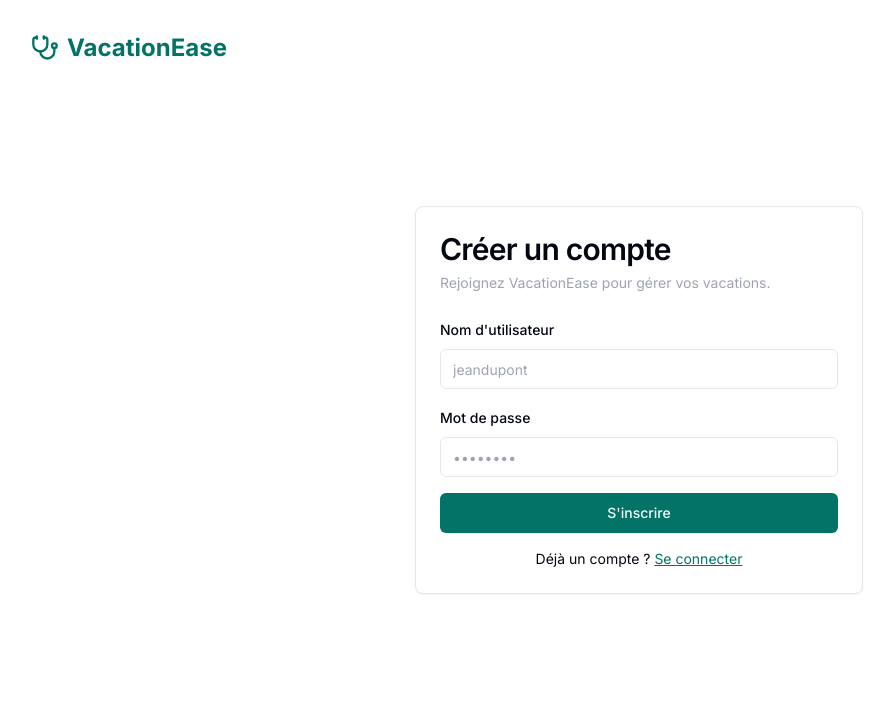
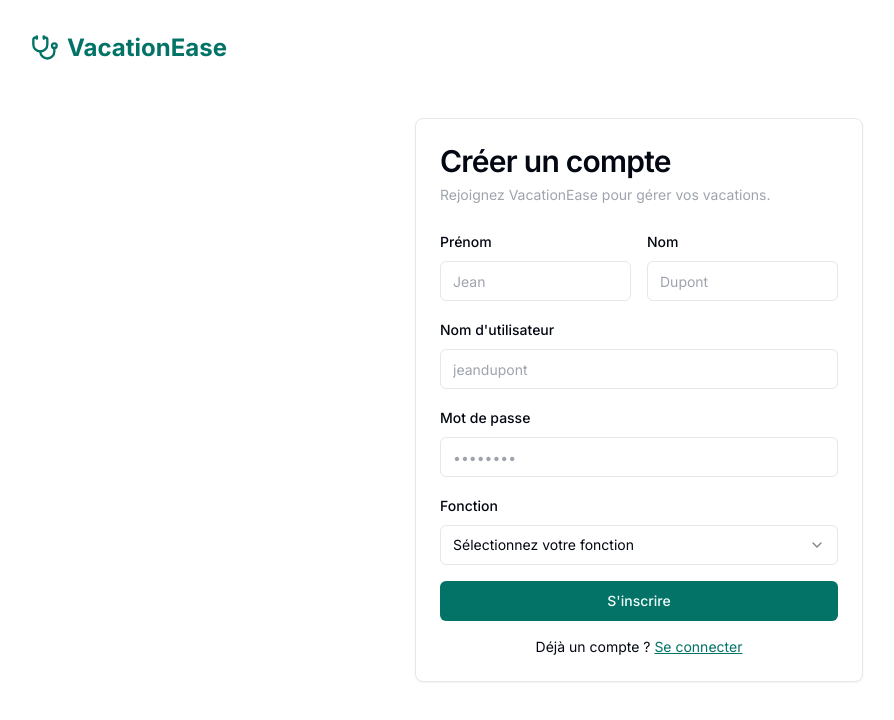
Before and after one commit to zoubayerBS/myrepository, a Next.js app: page /signup in a window 1280 px wide. Shown: the top 720 px of the page, without its empty margins (1-895 px from the left). Built offline with nearby package versions, Linux system fonts and the light colour scheme; no server answers.

Commit message:
feat: Add new fields to sign-up form

```diff
--- a/src/components/auth/SignUpForm.tsx
+++ b/src/components/auth/SignUpForm.tsx
@@ -28,10 +28,22 @@ import {
 } from '@/components/ui/form';
 import { Input } from '@/components/ui/input';
 import { Loader2 } from 'lucide-react';
+import {
+  Select,
+  SelectContent,
+  SelectItem,
+  SelectTrigger,
+  SelectValue,
+} from '@/components/ui/select';
 
 const formSchema = z.object({
-  username: z.string().min(3, { message: 'Le nom d\'utilisateur doit contenir au moins 3 caractères.' }),
-  password: z.string().min(6, { message: 'Le mot de passe doit contenir au moins 6 caractères.' }),
+  prenom: z.string().min(2, { message: "Le prénom doit contenir au moins 2 caractères." }),
+  nom: z.string().min(2, { message: "Le nom doit contenir au moins 2 caractères." }),
+  username: z.string().min(3, { message: "Le nom d'utilisateur doit contenir au moins 3 caractères." }),
+  password: z.string().min(6, { message: "Le mot de passe doit contenir au moins 6 caractères." }),
+  fonction: z.enum(['technicien d\'anesthesie', 'instrumentiste', 'panseur'], {
+    errorMap: () => ({ message: "Veuillez sélectionner une fonction." }),
+  }),
 });
 
 export function SignUpForm() {
@@ -43,8 +55,11 @@ export function SignUpForm() {
   const form = useForm<z.infer<typeof formSchema>>({
     resolver: zodResolver(formSchema),
     defaultValues: {
+      prenom: '',
+      nom: '',
       username: '',
       password: '',
+      fonction: undefined,
     },
   });
 
@@ -70,6 +85,9 @@ export function SignUpForm() {
         password: values.password,
         email: `${values.username}@vacationease.app`,
         role: 'user',
+        prenom: values.prenom,
+        nom: values.nom,
+        fonction: values.fonction,
       };
 
       const addUserResponse = await fetch('/api/users', {
@@ -107,6 +125,34 @@ export function SignUpForm() {
       <CardContent>
         <Form {...form}>
           <form onSubmit={form.handleSubmit(onSubmit)} className="space-y-4">
+            <div className="grid grid-cols-2 gap-4">
+              <FormField
+                control={form.control}
+                name="prenom"
+                render={({ field }) => (
+                  <FormItem>
+                    <FormLabel>Prénom</FormLabel>
+                    <FormControl>
+                      <Input placeholder="Jean" {...field} />
+                    </FormControl>
+                    <FormMessage />
+                  </FormItem>
+                )}
+              />
+              <FormField
+                control={form.control}
+                name="nom"
+                render={({ field }) => (
+                  <FormItem>
+                    <FormLabel>Nom</FormLabel>
+                    <FormControl>
+                      <Input placeholder="Dupont" {...field} />
+                    </FormControl>
+                    <FormMessage />
+                  </FormItem>
+                )}
+              />
+            </div>
             <FormField
               control={form.control}
               name="username"
@@ -133,6 +179,28 @@ export function SignUpForm() {
                 </FormItem>
               )}
             />
+            <FormField
+              control={form.control}
+              name="fonction"
+              render={({ field }) => (
+                <FormItem>
+                  <FormLabel>Fonction</FormLabel>
+                  <Select onValueChange={field.onChange} defaultValue={field.value}>
+                    <FormControl>
+                      <SelectTrigger>
+                        <SelectValue placeholder="Sélectionnez votre fonction" />
+                      </SelectTrigger>
+                    </FormControl>
+                    <SelectContent>
+                      <SelectItem value="technicien d'anesthesie">Technicien d'anesthésie</SelectItem>
+                      <SelectItem value="instrumentiste">Instrumentiste</SelectItem>
+                      <SelectItem value="panseur">Panseur</SelectItem>
+                    </SelectContent>
+                  </Select>
+                  <FormMessage />
+                </FormItem>
+              )}
+            />
             <Button type="submit" className="w-full" disabled={isLoading}>
               {isLoading ? (
                 <Loader2 className="mr-2 h-4 w-4 animate-spin" />
--- a/src/types/index.ts
+++ b/src/types/index.ts
@@ -4,6 +4,9 @@ export interface AppUser {
   username: string;
   password?: string; // WARNING: Insecure, for prototype only
   role: 'user' | 'admin';
+  nom: string;
+  prenom: string;
+  fonction: 'technicien d\'anesthesie' | 'instrumentiste' | 'panseur';
 }
 
 export type VacationStatus = 'En attente' | 'Validée' | 'Refusée';
```
